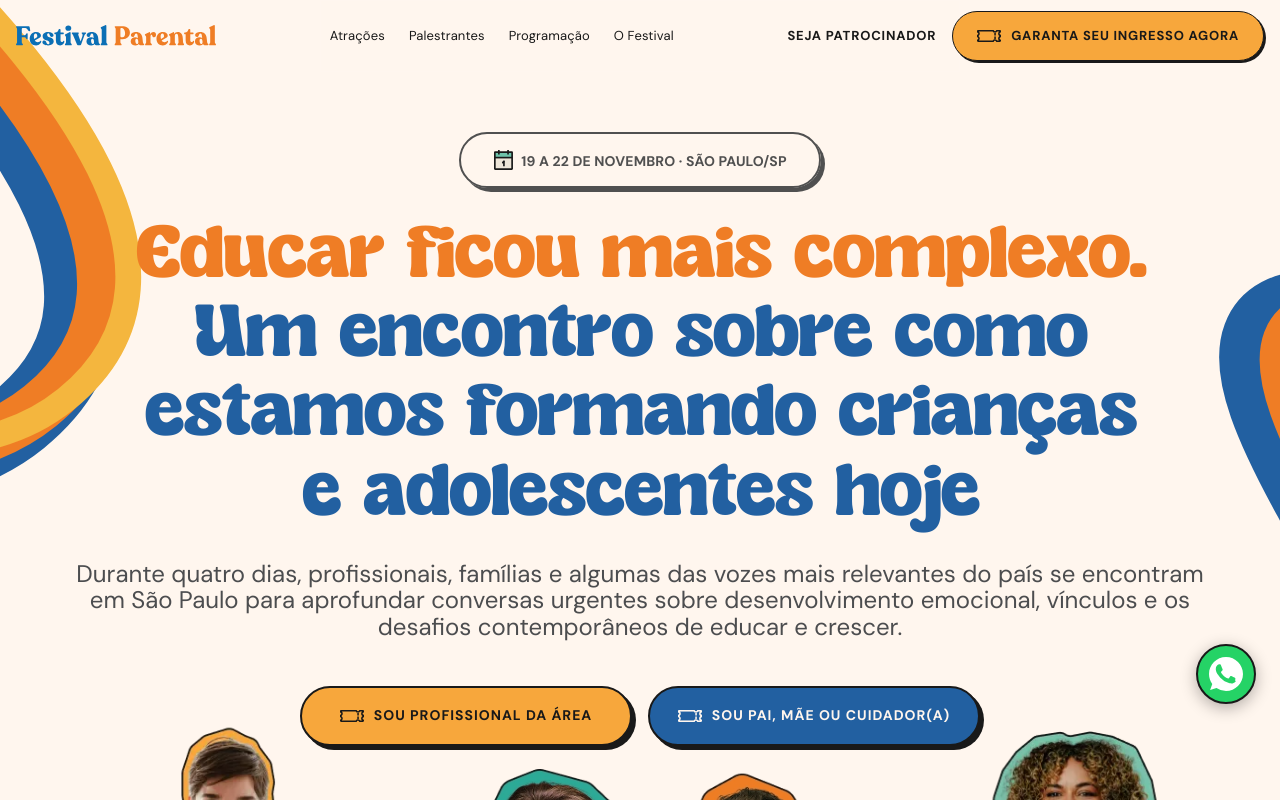
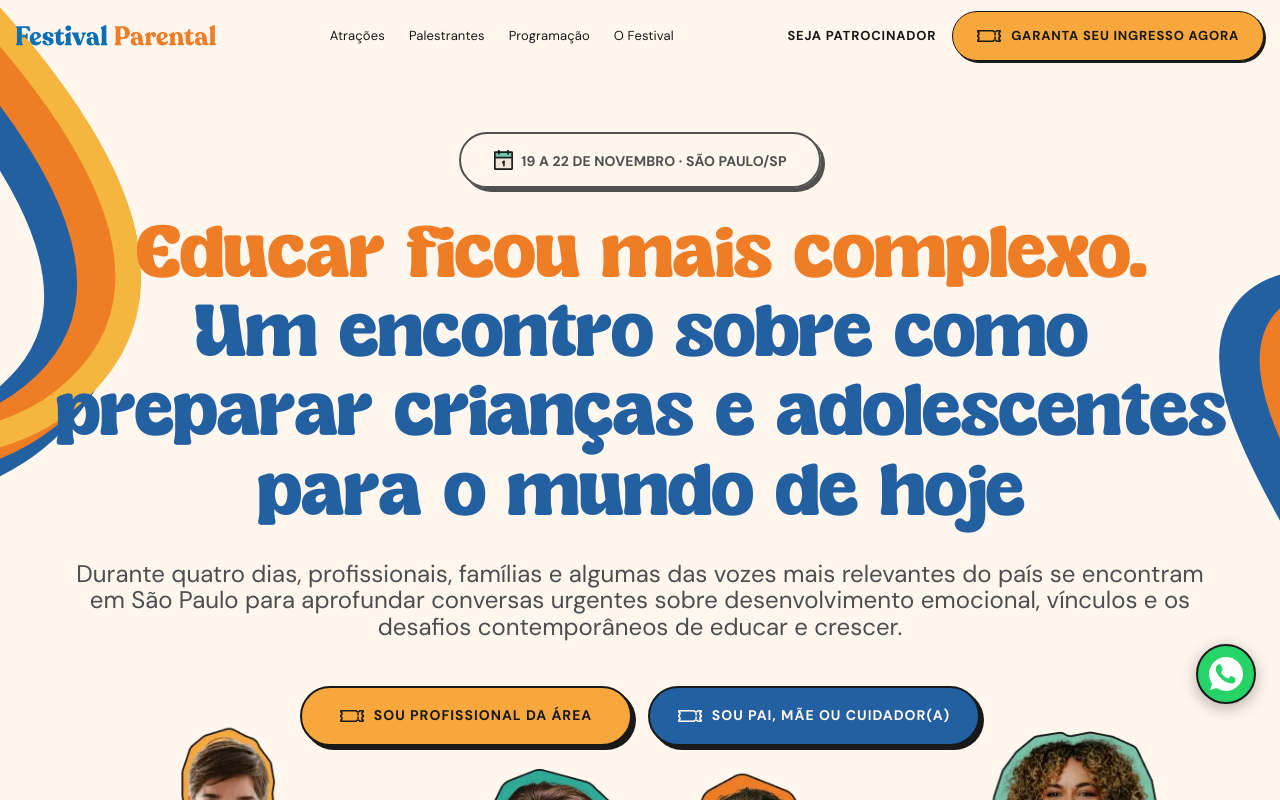
Before and after one commit to oanthonydesign/-LP-Festival-parental, a Next.js app: page / in a window 1280 px wide. Shown: the top 800 px of the page. Built offline with nearby package versions, Linux system fonts and the light colour scheme.

Commit message:
ajuste: atualiza texto da headline na HeroSection

```diff
--- a/src/components/sections/HeroSection.tsx
+++ b/src/components/sections/HeroSection.tsx
@@ -47,7 +47,7 @@ export default function HeroSection() {
                     {/* Headline */}
                     <h1 className="font-sugar-peachy font-bold text-[#ef7d25] text-[44px] sm:text-[52px] md:text-[72px] lg:text-[88px] text-center leading-[0.8] md:leading-[0.9] tracking-[-1.4px] sm:tracking-[-1.5px] md:tracking-[-2px] lg:tracking-[-2.6px] relative px-4 md:px-0 max-w-[1200px] w-[92%] text-balance">
                         <span className="mt-1">
-                            Educar ficou mais complexo. <span className="text-[#2260a1]">Um encontro sobre como estamos formando crianças e adolescentes hoje</span>
+                            Educar ficou mais complexo. <span className="text-[#2260a1]">Um encontro sobre como preparar crianças e adolescentes para o mundo de hoje</span>
                         </span>
                     </h1>
 
```
